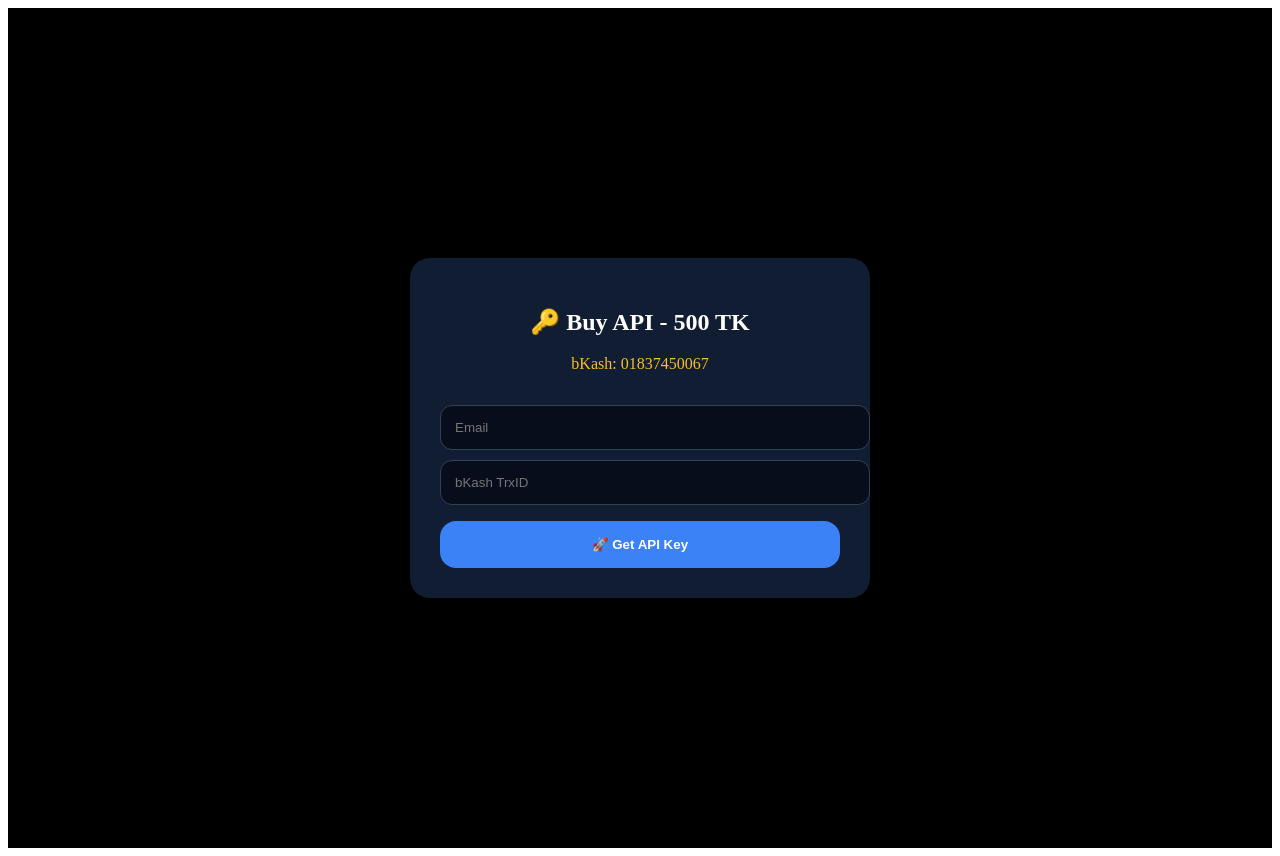
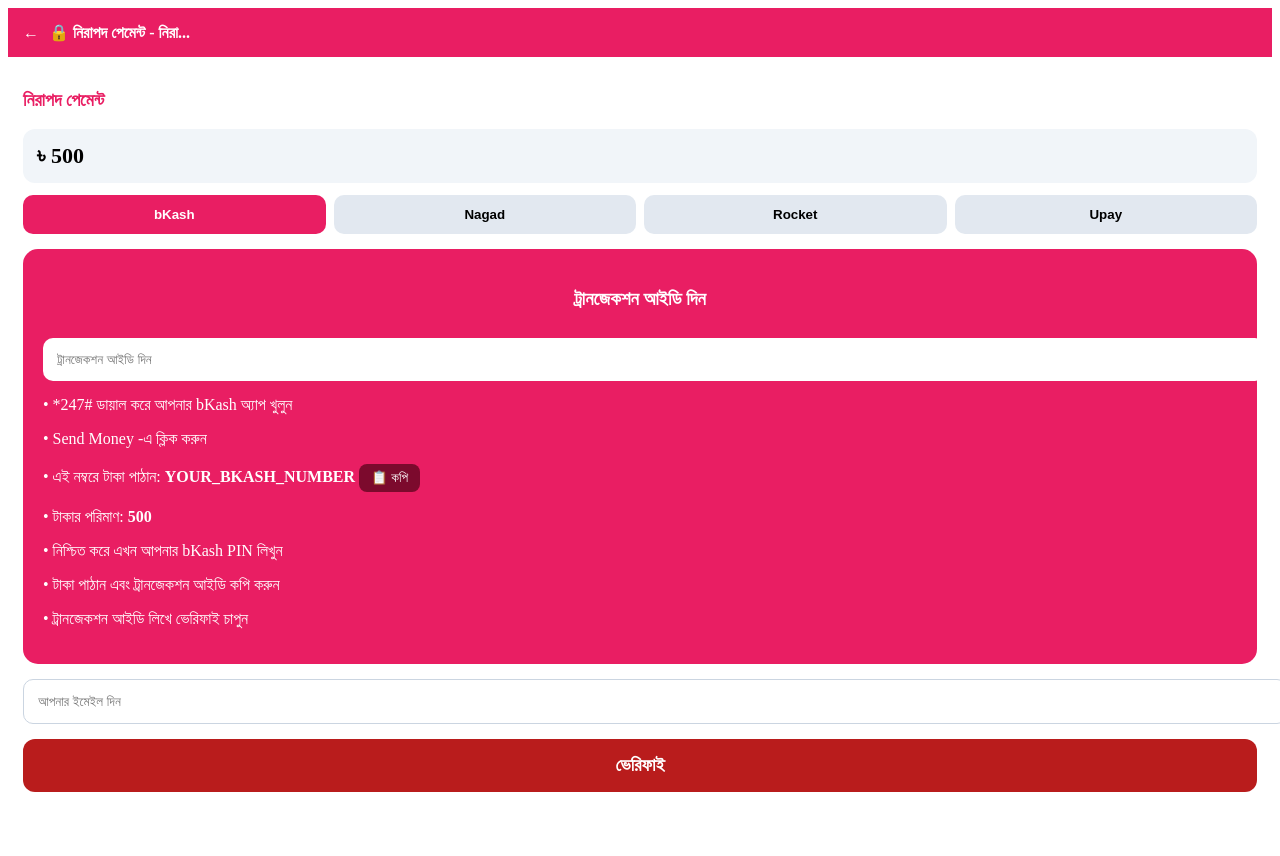
Before and after one commit to mdr759664-tech/ultra-top-up-bd-api, a Next.js app: page /buy-api in a window 1280 px wide. After the commit the page ends 816 px from the top, so only its background shows below. Built offline with nearby package versions, Linux system fonts and the light colour scheme.

Commit message:
Refactor BuyAPI component to include payment method

```diff
--- a/pages/buy-api.js
+++ b/pages/buy-api.js
@@ -1,12 +1,80 @@
 import { useState } from 'react';
+
 export default function BuyAPI(){
-  const [email,setEmail]=useState(''); const [trx,setTrx]=useState(''); const [status,setStatus]=useState(''); const [loading,setLoading]=useState(false);
-  const handleBuy=async()=>{
-    if(!email||!trx) return alert('Email+TrxID দাও!'); setLoading(true); setStatus('⏳ Checking 500 TK...');
+  const [email,setEmail]=useState('');
+  const [trx,setTrx]=useState('');
+  const [method,setMethod]=useState('bKash');
+  const [status,setStatus]=useState('');
+  const [loading,setLoading]=useState(false);
+
+  // এখানে তোমার নাম্বারগুলো বসাও
+  const numbers = {
+    bKash: 'YOUR_BKASH_NUMBER',
+    Nagad: 'YOUR_NAGAD_NUMBER',
+    Rocket: 'YOUR_ROCKET_NUMBER',
+    Upay: 'YOUR_UPAY_NUMBER'
+  };
+
+  const copyNumber = () => {
+    navigator.clipboard.writeText(numbers[method]);
+    alert(method + ' নাম্বার কপি হয়ে গেছে!');
+  };
+
+  const handleBuy = async () => {
+    if(!email || !trx) return alert('ইমেইল + TrxID দাও!');
+    // Admin হলে টাকা ছাড়াই
+    const isAdmin = email === 'admin@gmail.com';
+    setLoading(true);
+    setStatus('⏳ রোবট চেক করতেছে...');
     try{
-      const r=await fetch('/api/buy-api',{method:'POST',headers:{'Content-Type':'application/json'},body:JSON.stringify({email,trxId:trx})});
-      const d=await r.json(); if(d.success) setStatus(`✅ Success!\n🔑 API Key: ${d.apiKey}\nHeader: x-api-key: ${d.apiKey}`); else setStatus(`❌ ${d.error}`);
-    }catch(e){setStatus('❌ Error');} setLoading(false);
+      const r = await fetch('/api/buy-api',{
+        method:'POST',
+        headers:{'Content-Type':'application/json'},
+        body: JSON.stringify({email, trxId: trx, method, isAdmin})
+      });
+      const d = await r.json();
+      if(d.success) setStatus(`✅ Success!\n🔑 API Key: ${d.apiKey}\nকপি করে রাখো!\nHeader: x-api-key: ${d.apiKey}`);
+      else setStatus(`❌ ${d.error}`);
+    }catch(e){ setStatus('❌ Error'); }
+    setLoading(false);
   };
-  return(<div style={{background:'#000',minHeight:'100vh',display:'flex',alignItems:'center',justifyContent:'center',padding:'20px'}}><div style={{background:'#111d33',padding:'30px',borderRadius:'20px',maxWidth:'400px',width:'100%'}}><h2 style={{color:'white',textAlign:'center'}}>🔑 Buy API - 500 TK</h2><p style={{color:'#fbbf24',textAlign:'center'}}>bKash: 01837450067</p><input value={email} onChange={e=>setEmail(e.target.value)} placeholder="Email" style={{width:'100%',padding:'14px',marginTop:'16px',borderRadius:'12px',background:'#070d1a',border:'1px solid #334155',color:'white'}}/><input value={trx} onChange={e=>setTrx(e.target.value)} placeholder="bKash TrxID" style={{width:'100%',padding:'14px',marginTop:'10px',borderRadius:'12px',background:'#070d1a',border:'1px solid #334155',color:'white'}}/><button onClick={handleBuy} disabled={loading} style={{width:'100%',marginTop:'16px',padding:'16px',borderRadius:'16px',background:'#3b82f6',color:'white',fontWeight:'800',border:'none'}}>{loading?'Checking...':'🚀 Get API Key'}</button>{status&&<p style={{color:'white',marginTop:'16px',background:'#070d1a',padding:'12px',borderRadius:'10px',whiteSpace:'pre-wrap'}}>{status}</p>}</div></div>);
+
+  return(
+  <div style={{background:'#fff',minHeight:'100vh',padding:'0'}}>
+    <div style={{background:'#e91e63',padding:'15px',display:'flex',alignItems:'center',gap:'10px',color:'white',fontWeight:'800'}}>
+      <span>←</span><span>🔒 নিরাপদ পেমেন্ট - নিরা...</span>
+    </div>
+
+    <div style={{padding:'15px'}}>
+      <p style={{color:'#e91e63',fontWeight:'800',fontSize:'18px'}}>নিরাপদ পেমেন্ট</p>
+      <div style={{background:'#f1f5f9',padding:'14px',borderRadius:'12px',fontSize:'22px',fontWeight:'800'}}>৳ 500</div>
+
+      {/* পেমেন্ট বাটন */}
+      <div style={{display:'flex',gap:'8px',marginTop:'12px'}}>
+        {['bKash','Nagad','Rocket','Upay'].map(m=>(
+          <button key={m} onClick={()=>setMethod(m)} style={{flex:1,padding:'12px',borderRadius:'10px',border:'none',background:method===m?'#e91e63':'#e2e8f0',color:method===m?'white':'black',fontWeight:'800'}}>{m}</button>
+        ))}
+      </div>
+
+      <div style={{background:'#e91e63',padding:'20px',borderRadius:'15px',marginTop:'15px',color:'white'}}>
+        <h3 style={{textAlign:'center'}}>ট্রানজেকশন আইডি দিন</h3>
+        <input value={trx} onChange={e=>setTrx(e.target.value)} placeholder="ট্রানজেকশন আইডি দিন" style={{width:'100%',padding:'14px',borderRadius:'10px',border:'none',marginTop:'10px'}} />
+        <p style={{marginTop:'15px'}}>• *247# ডায়াল করে আপনার {method} অ্যাপ খুলুন</p>
+        <p>• Send Money -এ ক্লিক করুন</p>
+        <p>• এই নম্বরে টাকা পাঠান: <b>{numbers[method]}</b> <button onClick={copyNumber} style={{background:'#7c0a2d',color:'white',border:'none',padding:'6px 12px',borderRadius:'8px'}}>📋 কপি</button></p>
+        <p>• টাকার পরিমাণ: <b>500</b></p>
+        <p>• নিশ্চিত করে এখন আপনার {method} PIN লিখুন</p>
+        <p>• টাকা পাঠান এবং ট্রানজেকশন আইডি কপি করুন</p>
+        <p>• ট্রানজেকশন আইডি লিখে ভেরিফাই চাপুন</p>
+      </div>
+
+      <input value={email} onChange={e=>setEmail(e.target.value)} placeholder="আপনার ইমেইল দিন" style={{width:'100%',padding:'14px',marginTop:'15px',borderRadius:'10px',border:'1px solid #cbd5e1'}} />
+
+      <button onClick={handleBuy} disabled={loading} style={{width:'100%',marginTop:'15px',padding:'16px',borderRadius:'12px',background:'#b91c1c',color:'white',fontWeight:'800',border:'none',fontSize:'18px'}}>
+        {loading?'চেক হচ্ছে...':'ভেরিফাই'}
+      </button>
+
+      {status && <p style={{marginTop:'15px',background:'#0f172a',color:'white',padding:'12px',borderRadius:'10px',whiteSpace:'pre-wrap'}}>{status}</p>}
+    </div>
+  </div>);
 }
```
